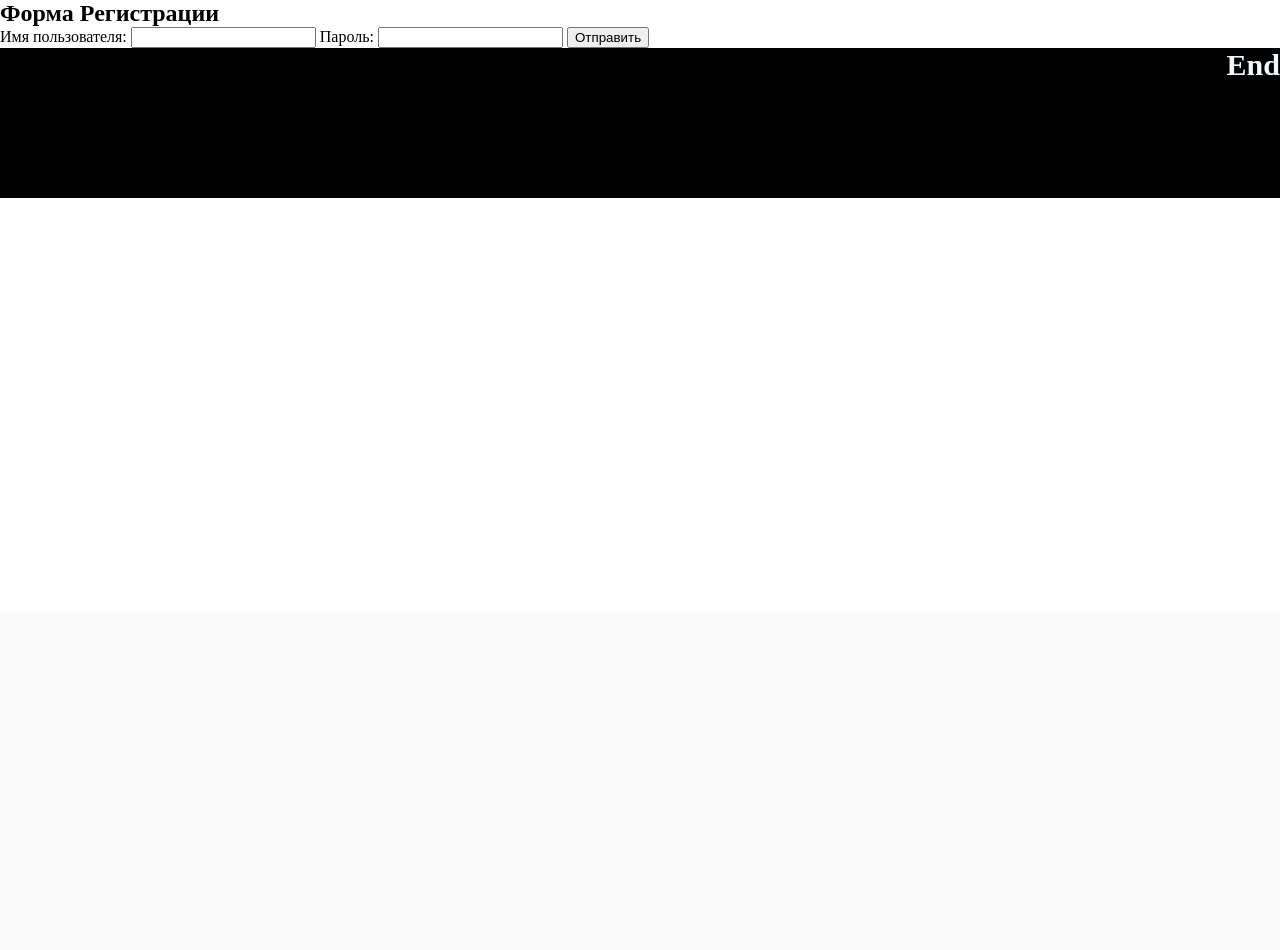
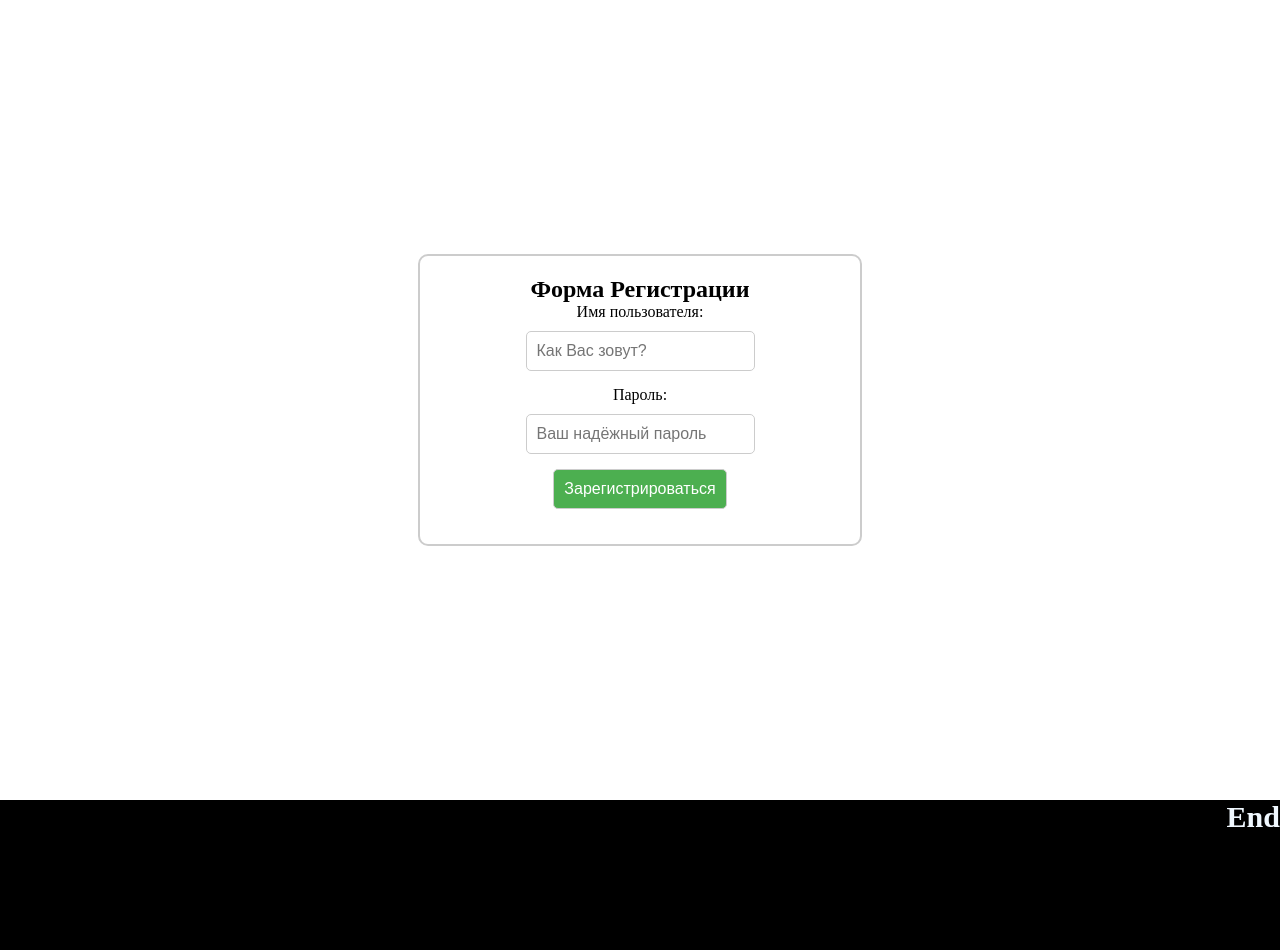
Before and after one commit to Rideuz/Rideuz, a PHP site: page /registration.php in a window 1280 px wide. Shown: the part 188-1138 px from the top of the page. Before the commit the page ends 386 px from the top, so only its background shows below. Run offline with PHP 8.4, Linux system fonts and the light colour scheme.

Commit message:
registration and authorization

```diff
--- a/board.php
+++ b/board.php
@@ -3,8 +3,9 @@
 <head>
     <meta charset="UTF-8">
     <meta http-equiv="X-UA-Compatible" content="IE=edge">
+    <link rel ="stylesheet" href="options.css">
     <meta name="viewport" content="width=device-width, initial-scale=1.0">
-    <title>Document</title>
+    <title>Board</title>
 </head>
 <?php
 include('header.php');
@@ -13,7 +14,9 @@ include('header.php');
 <?php
 include('nav.php');
 ?>
+<main>
 
+</main>
 </body>
 <?php
 include('footer.php');
--- a/registration.php
+++ b/registration.php
@@ -4,7 +4,8 @@
     <meta charset="UTF-8">
     <meta http-equiv="X-UA-Compatible" content="IE=edge">
     <meta name="viewport" content="width=device-width, initial-scale=1.0">
-    <title>Document</title>
+    <title>Registration</title>
+    <link rel ="stylesheet" href="styles.css">
 </head>
 <?php
 include('header.php');
@@ -13,16 +14,20 @@ include('header.php');
 <?php
 include('nav.php');
 ?>
-    <h2> Форма Регистрации</h2>
-    <form action="reg.php" method="get">
-    <label for="login"> Имя пользователя:</label>
-    <input type="text" id="login" name="login" require>
-
-    <label for="password"> Пароль:</label>
-    <input type="password" id="password" name="password" require>
-
-    <input type="submit" value="Отправить">
-</form>
+<main>
+<div class="container">
+    <div class="form-container">
+        <h2>Форма Регистрации</h2>
+        <form action="reg.php" method="get">
+            <label for="login">Имя пользователя:</label>
+            <input type="text" id="login" name="login" required placeholder="Как Вас зовут?">
+            <label for="password">Пароль:</label>
+            <input type="password" id="password" name="password" required placeholder="Ваш надёжный пароль">
+            <input type="submit" value="Зарегистрироваться">
+        </form>
+    </div>
+</div>
+</main>
 </body>
 <?php
 include('footer.php');
--- /dev/null
+++ b/styles.css
@@ -0,0 +1,40 @@
+.container {
+    display: flex;
+    justify-content: center;
+    align-items: center;
+    height: 100vh;
+}
+.form-container {
+    border: 2px solid #ccc;
+    padding: 20px;
+    border-radius: 10px;
+    max-width: 400px;
+    width: 100%;
+}
+.form-container h2 {
+    text-align: center;
+}
+.form-container form {
+    display: flex;
+    flex-direction: column;
+}
+.form-container label {
+    margin-bottom: 10px;
+}
+.form-container input[type="text"],
+.form-container input[type="password"],
+.form-container input[type="submit"] {
+    padding: 10px;
+    margin-bottom: 15px;
+    border: 1px solid #ccc;
+    border-radius: 5px;
+    font-size: 16px;
+}
+.form-container input[type="submit"] {
+    background-color: #4CAF50;
+    color: white;
+    cursor: pointer;
+}
+.form-container input[type="submit"]:hover {
+    background-color: #45a049;
+}
```
Also changed, not shown: autoris.php (+16 -8 lines).
